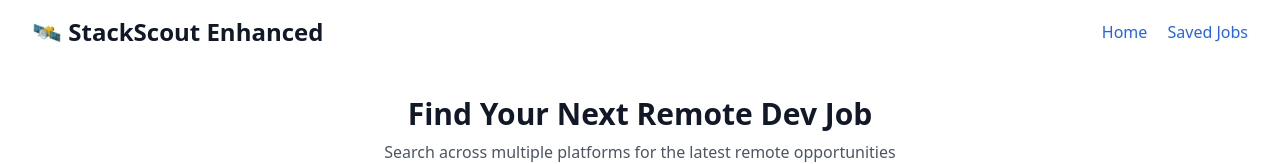
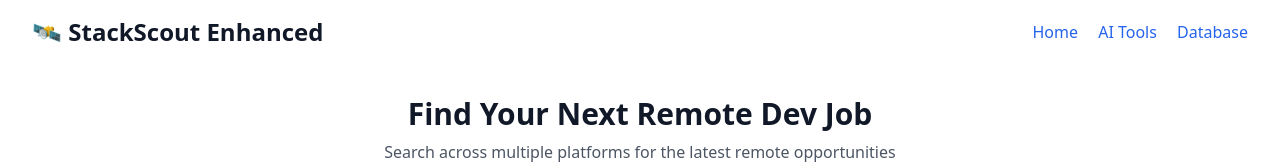
Before and after one commit to joey-the-33rd/StackScout, a website: page templates/enhanced_index.html in a window 1280 px wide. Shown: the top 164 px of the page. Drawn offline with nearby package versions, Linux system fonts and the light colour scheme.

Commit message:
feat: enhance main template with AI tools integration
- Added AI tools section to main interface
- Updated navigation to include AI features
- Enhanced styling for AI-powered components
- Added user profile integration for personalized AI features

```diff
--- a/templates/enhanced_index.html
+++ b/templates/enhanced_index.html
@@ -16,7 +16,8 @@
                     <h1 class="text-2xl font-bold text-gray-900">🛰️ StackScout Enhanced</h1>
                     <nav>
                         <a href="/" class="text-blue-600 hover:text-blue-800">Home</a>
-                        <a href="/saved" class="ml-4 text-blue-600 hover:text-blue-800">Saved Jobs</a>
+                        <a href="/ai-tools" class="ml-4 text-blue-600 hover:text-blue-800">AI Tools</a>
+                        <a href="/database/manager" class="ml-4 text-blue-600 hover:text-blue-800">Database</a>
                     </nav>
                 </div>
             </div>
```
